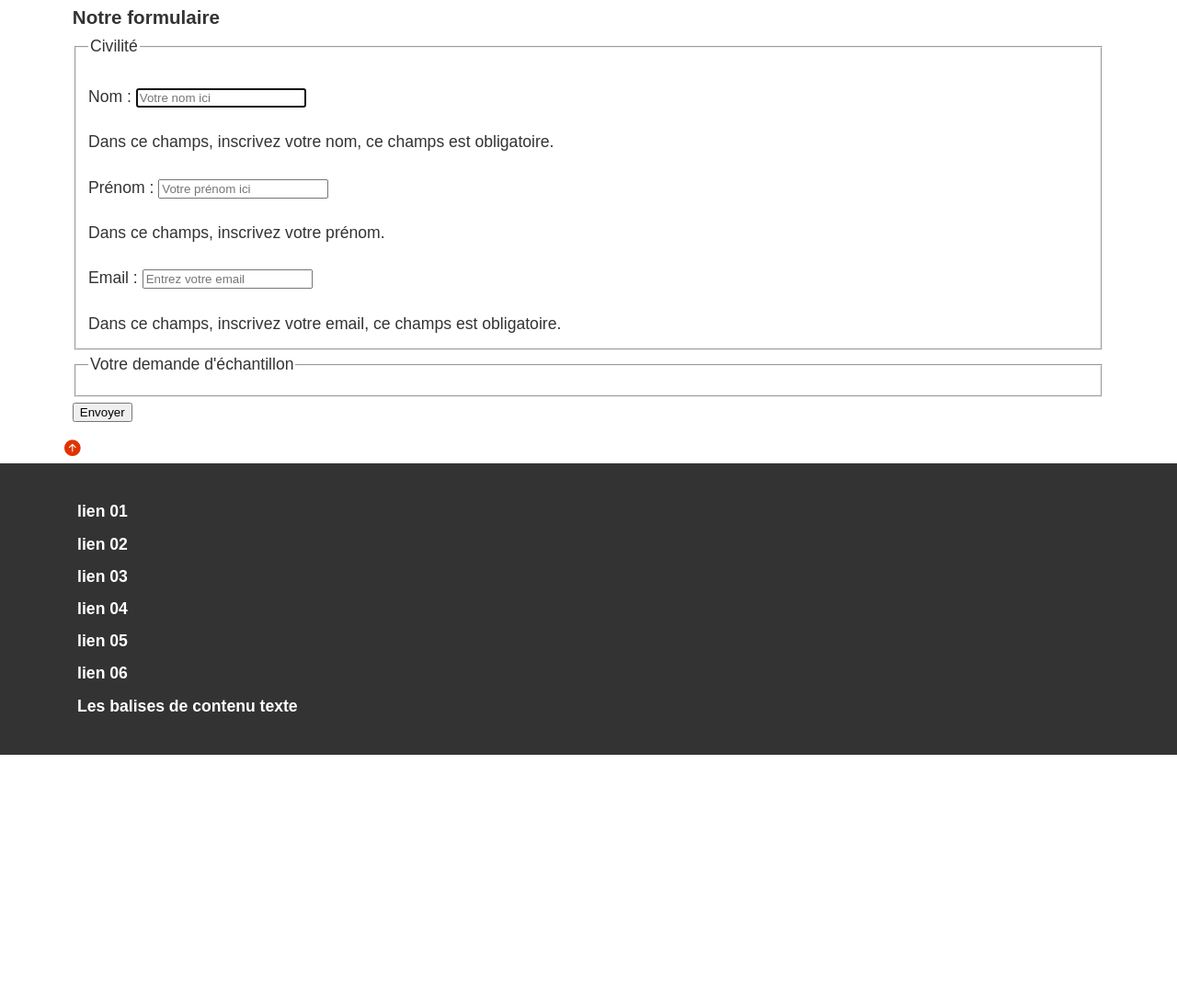
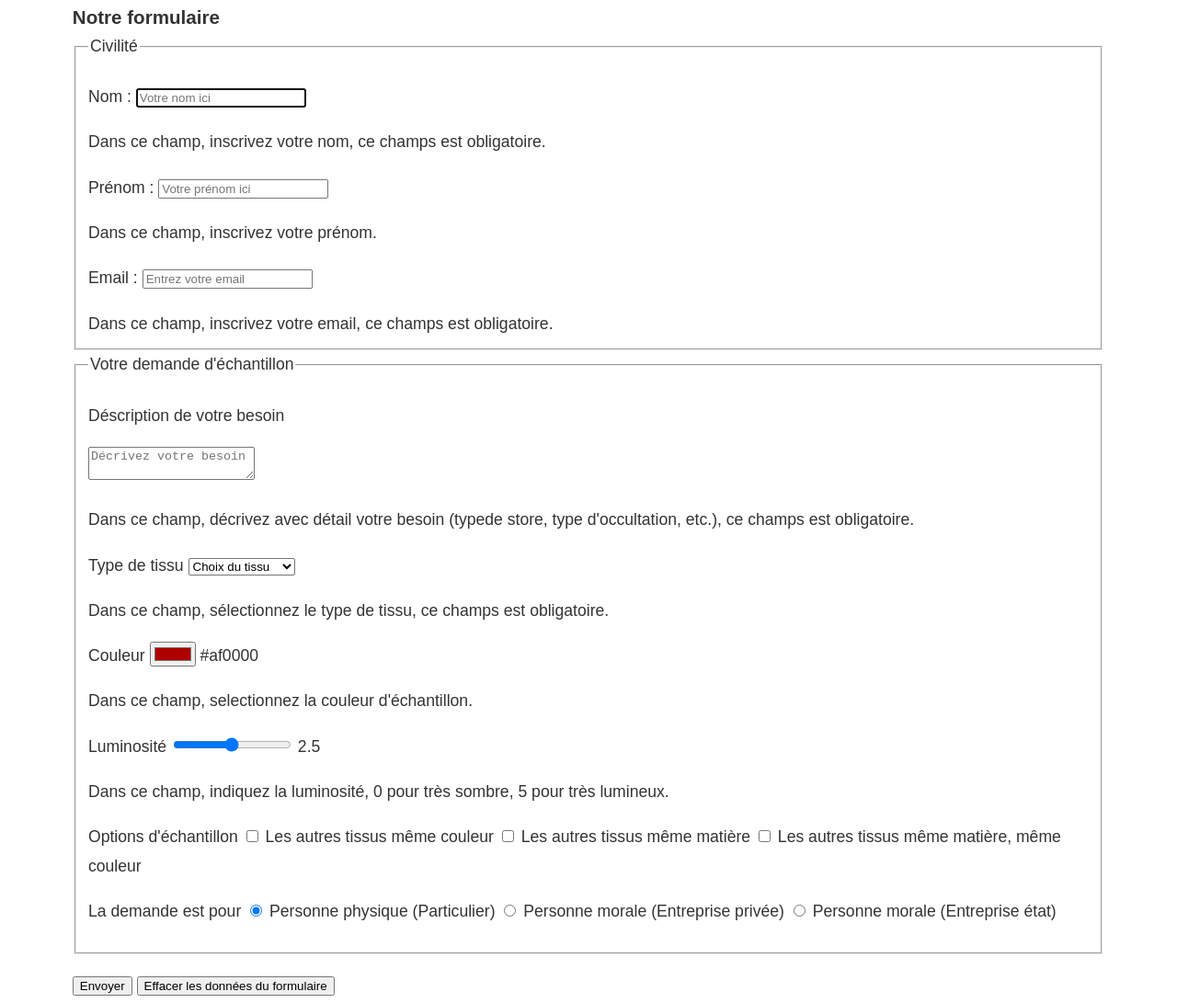
Before and after one commit to nicoduflot/2024-04-08-Web-inter, a plain HTML site: page formulaire.html in a window 1280 px wide. Shown: the part 752-1843 px from the top of the page at 92% size. Before the commit the page ends 1573 px from the top, so only its background shows below. Drawn offline with Linux system fonts and the light colour scheme.

Commit message:
HTML formulaire pt2

```diff
--- a/formulaire.html
+++ b/formulaire.html
@@ -75,27 +75,97 @@
                             <input type="text" name="nom" id="nom" autofocus placeholder="Votre nom ici" aria-describedby="info-nom" required />
                         </p>
                         <div class="form-info" id="info-nom">
-                            Dans ce champs, inscrivez votre nom, ce champs est obligatoire.
+                            Dans ce champ, inscrivez votre nom, ce champs est obligatoire.
                         </div>
                         <p>
                             <label for="prenom">Prénom : </label>
                             <input type="text" name="prenom" id="prenom" placeholder="Votre prénom ici" aria-describedby="info-prenom" />
                         </p>
                         <div class="form-info" id="info-prenom">
-                            Dans ce champs, inscrivez votre prénom.
+                            Dans ce champ, inscrivez votre prénom.
                         </div>
                         <p>
                             <label for="email">Email : </label>
                             <input type="email" name="email" id="email" placeholder="Entrez votre email" aria-describedby="info-email" required />
                         </p>
                         <div class="form-info" id="info-email">
-                            Dans ce champs, inscrivez votre email, ce champs est obligatoire.
+                            Dans ce champ, inscrivez votre email, ce champs est obligatoire.
                         </div>
                     </fieldset>
                     <fieldset>
                         <legend>Votre demande d'échantillon</legend>
+                        <p>
+                            <Label for="votreBesoin">Déscription de votre besoin</Label>
+                        </p>
+                        <p>
+                            <textarea name="votreBesoin" id="votreBesoin" placeholder="Décrivez votre besoin" aria-describedby="info-besoin" required></textarea>
+                        </p>
+                        <div class="form-info" id="info-besoin">
+                            Dans ce champ, décrivez avec détail votre besoin (typede store, type d'occultation, etc.), ce champs est obligatoire.
+                        </div>
+                        <p>
+                            <label for="materiaux">Type de tissu</label>
+                            <select name="materiaux" id="materiaux" aria-describedby="info-materiaux" required>
+                                <option value="">Choix du tissu</option>
+                                <optgroup label="Toile occultante" aria-label="Toile occultante">
+                                    <option value="M1">Occultant M1</option>
+                                    <option value="M2">Occultant M2</option>
+                                    <option value="M3">Occultant M3</option>
+                                </optgroup>
+                                <optgroup label="Toile anti-feu" aria-label="Toile anti-feu">
+                                    <option value="A1">Anti-feu A1</option>
+                                    <option value="A2">Anti-feu A2</option>
+                                    <option value="A3">Anti-feu A3</option>
+                                </optgroup>
+                            </select>
+                            <div class="form-info" id="info-materiaux">
+                                Dans ce champ, sélectionnez le type de tissu, ce champs est obligatoire.
+                            </div>
+                        </p>
+                        <p>
+                            <label for="couleur">Couleur</label>
+                            <input type="color" name="couleur" id="couleur" aria-describedby="info-couleur" value="#af0000" /> <span id="colorSelected"></span>
+                        </p>
+                        <script language="javascript">
+                            document.getElementById('colorSelected').innerHTML = document.getElementById('couleur').value;
+                            document.getElementById('couleur').addEventListener('change', function(){
+                                document.getElementById('colorSelected').innerHTML = document.getElementById('couleur').value;
+                            });
+                        </script>
+                        <div class="form-info" id="info-couleur">
+                            Dans ce champ, selectionnez la couleur d'échantillon.
+                        </div>
+                        <p>
+                            <label for="luminosite">Luminosité</label>
+                            <input type="range" name="luminosite" id="luminosite" min="0" max="5" step="0.5" aria-describedby="info-luminosite" value="2.5" /> <span id="lumSelected"></span>
+                        </p>
+                        <div class="form-info" id="info-luminosite">
+                            Dans ce champ, indiquez la luminosité, 0 pour très sombre, 5 pour très lumineux.
+                        </div>
+                        <script language="javascript">
+                            document.getElementById('lumSelected').innerHTML = document.getElementById('luminosite').value;
+                            document.getElementById('luminosite').addEventListener('change', function(){
+                                document.getElementById('lumSelected').innerHTML = document.getElementById('luminosite').value;
+                            });
+                        </script>
+                        <p class="radio-check">
+                            <label>Options d'échantillon</label>
+                            <input type="checkbox" name="tissus-01" id="tissus-01" /> <label for="tissus-01">Les autres tissus même couleur</label>
+                            <input type="checkbox" name="tissus-02" id="tissus-02" /> <label for="tissus-01">Les autres tissus même matière</label>
+                            <input type="checkbox" name="tissus-03" id="tissus-02" /> <label for="tissus-01">Les autres tissus même matière, même couleur</label>
+                        </p>
+                        <p class="radio-check">
+                            <label>La demande est pour</label>
+                            <input type="radio" name="personne" id="personne" value="part" checked /> <label>Personne physique (Particulier)</label>
+                            <input type="radio" name="personne" id="personne" value="priv" /> <label>Personne morale (Entreprise privée)</label>
+                            <input type="radio" name="personne" id="personne" value="adm" /> <label>Personne morale (Entreprise état)</label>
+                        </p>
                     </fieldset>
-                    <button type="submit">Envoyer</button>
+                    <input type="hidden" name="cache" id="cache" value="cette information n'est pas affichée à l'écran mais reste visible dans le html de la page" />
+                    <p>
+                        <button type="submit">Envoyer</button>
+                        <button type="reset">Effacer les données du formulaire</button>
+                    </p>
                 </form>
             </article>
         </section>
```
